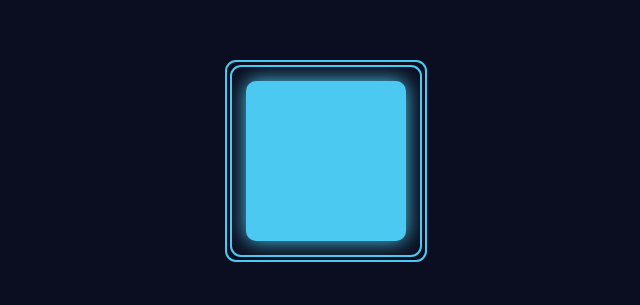
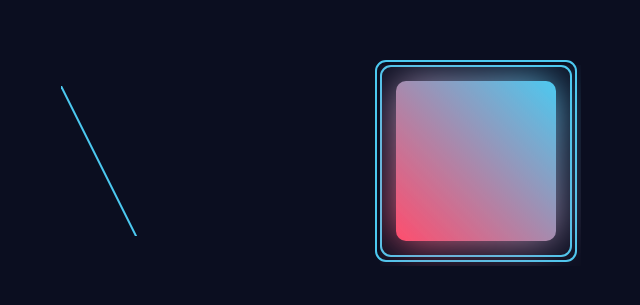
Before and after one commit to jovv1994/portafolio, a Gatsby site: page / in a window 1280 px wide. Shown: the part 239-544 px from the top of the page, without its empty margins (314-954 px from the left). Built offline with nearby package versions, Linux system fonts and the light colour scheme; Gatsby itself is replaced by a stand-in of ours.

Commit message:
Ajustes en contenedor, gradinet en chip y pista

```diff
--- a/src/components/chip.jsx
+++ b/src/components/chip.jsx
@@ -19,7 +19,7 @@ const InnerBorderChip = styled.rect`
 `;
 
 const CenterChip = styled.rect`
-    fill: #4CC9F0;
+
 `;
 
 export default function Chip() {
@@ -56,11 +56,16 @@ export default function Chip() {
             />
 
             <defs>
-                <filter id="f1" width="120" height="120">
+                <filter id="f1" width="180" height="1000">
                     <feOffset in="SourceGraphic" />
-                    <feGaussianBlur stdDeviation="10" />
+                    <feGaussianBlur stdDeviation="20" />
                     <feBlend in="SourceGraphic" in2="blurOut" />
+
                 </filter>
+                <linearGradient id="grad5" x1="0%" y1="100%" x2="100%" y2="0%">
+                    <stop offset="0%" stop-color="#FF4D6D" />
+                    <stop offset="100%" stop-color="#4CC9F0" />
+                </linearGradient>
             </defs>
 
             <CenterChip
@@ -71,6 +76,7 @@ export default function Chip() {
                 x="25"
                 y="25"
                 filter="url(#f1)"
+                fill="url(#grad5)"
             />
         </SVG>
     )
--- a/src/components/track.jsx
+++ b/src/components/track.jsx
@@ -8,7 +8,8 @@ const Svg = styled.svg`
 const Track = ({ points }) => {
     return (
         <Svg xmlns="http://www.w3.org/2000/svg">
-            <polyline points={points}/>
+            <path d="M0-0 L100 200 0"
+                style={{fill:"none", stroke:"#4CC9F0", strokeWidth:2}} />
         </Svg>
     );
 };
--- a/src/pages/index.js
+++ b/src/pages/index.js
@@ -1,13 +1,34 @@
 import * as React from 'react'
 import Chip from '../components/chip.jsx';
-import Layout from "../components/layout";
+//import Layout from "../components/layout";
 import Track from "../components/track";
+import styled from "styled-components"
+import { createGlobalStyle } from "styled-components";
+
+const GlobalStyle = createGlobalStyle`
+  html, body {
+    background-color: #0B0E20;
+    padding: 0;
+    margin: 0;
+    min-height: 100vh;
+  }
+`
+
+const MainContainer = styled.div`
+  display: flex;
+  justify-content: center;
+  align-items: center;
+  min-height: 100vh;
+  position: relative;
+`;
 
 export default function Index() {
   return (
-    <Layout>
+    <MainContainer>
+      <GlobalStyle />
+      <Track />
       <Chip />
-    </Layout>
+    </MainContainer>
   )
 }
 
```
